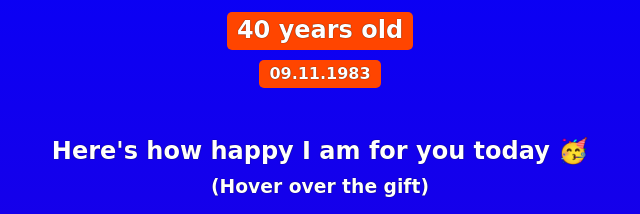
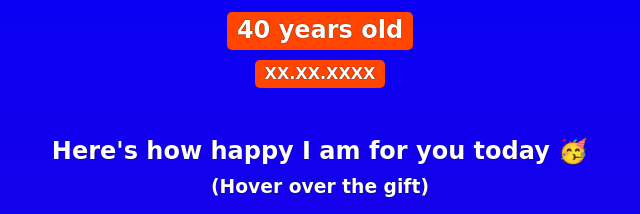
Before and after one commit to kevinx9000/birthday-gift-site, a website built with Vite: page index.html in a window 1280 px wide. Shown: the part 246-460 px from the top of the page, 320-960 px from the left. Built offline with nearby package versions, Linux system fonts and the light colour scheme; a web font is replaced by a local one.

Commit message:
Update index.html

```diff
--- a/index.html
+++ b/index.html
@@ -10,7 +10,7 @@
             <h1>Today is Kevin's birthday 🎉</h1>
             <img id="bff-img" src="images/kevin92b.jpg">
             <h2 id="bday-age">40 years old</h2>
-            <h4 id="bday-date">09.11.1983</h4>
+            <h4 id="bday-date">XX.XX.XXXX</h4>
         </div>
 
         <div class="gift-section">
```
